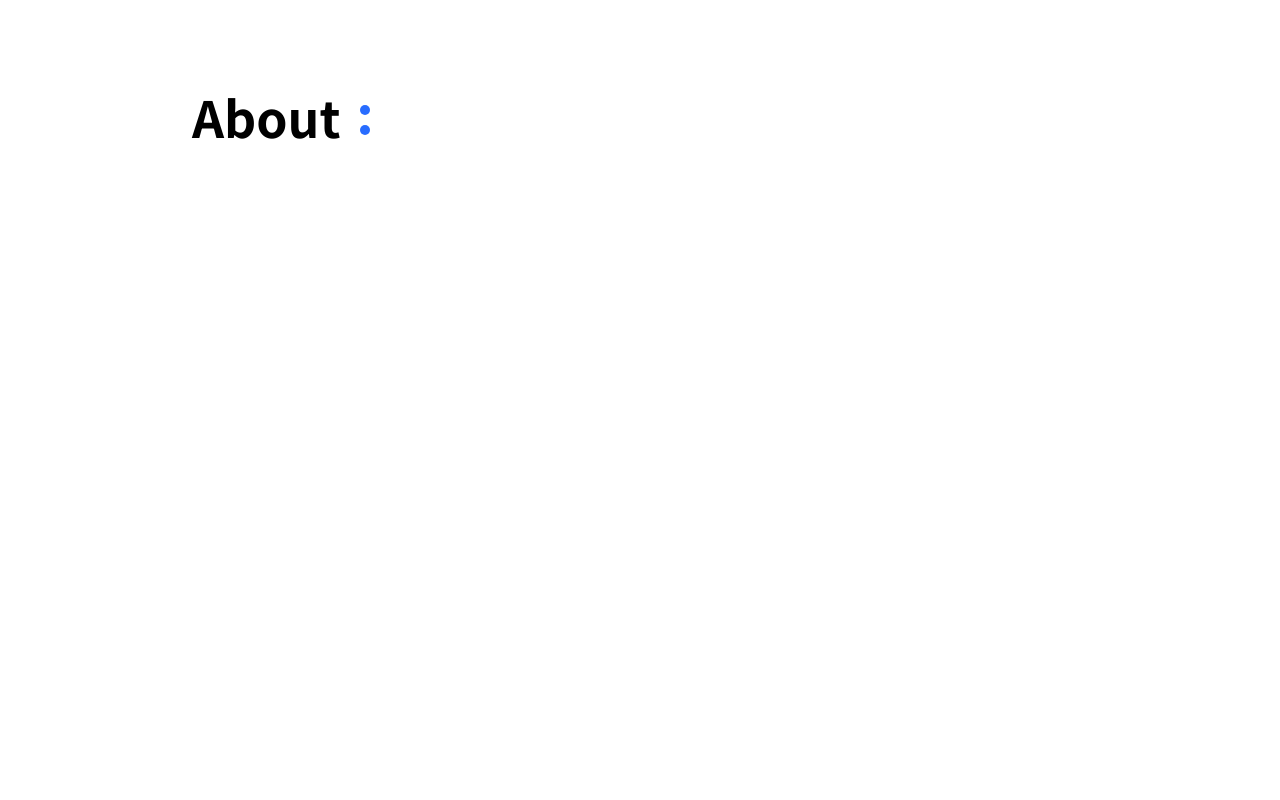
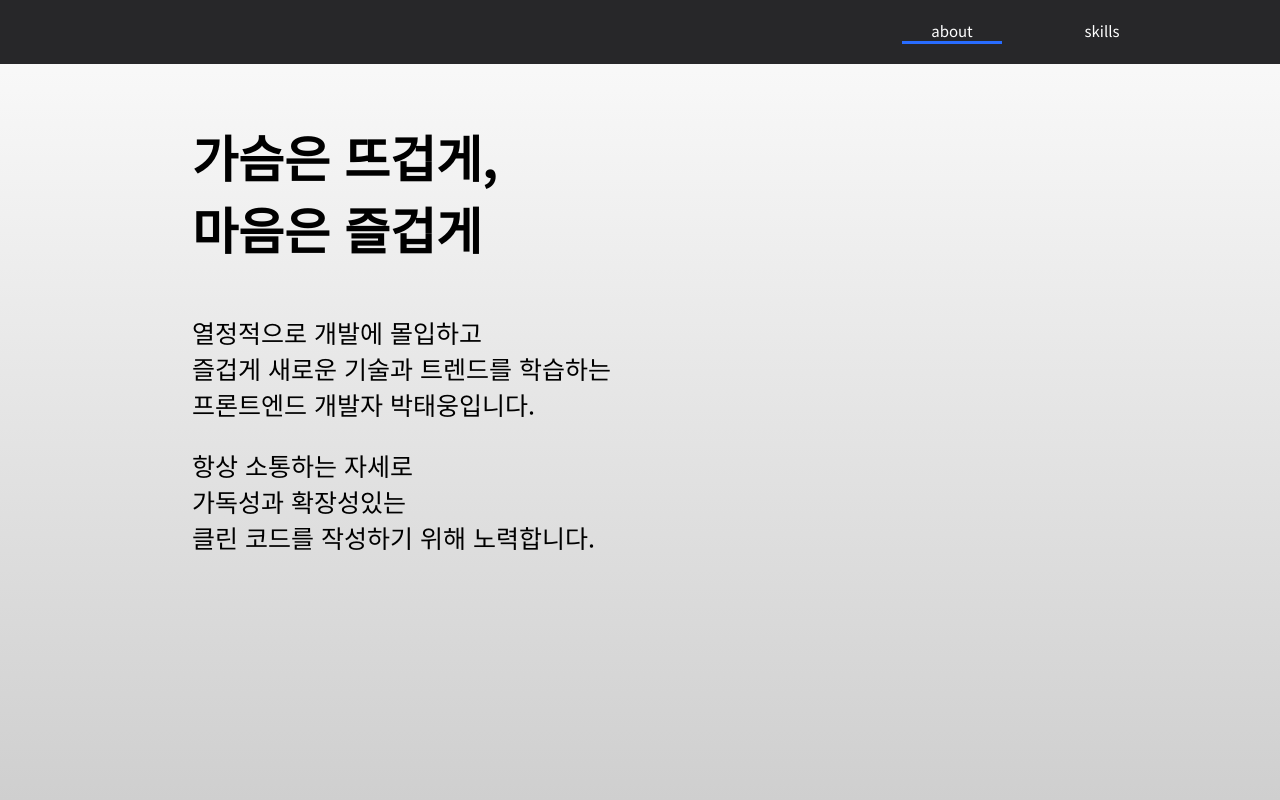
Before and after one commit to omg-xodnd/portfolio, a React (Create React App) app: page / in a window 1280 px wide. Shown: the top 800 px of the page. Built offline with nearby package versions, Linux system fonts and the light colour scheme.

Commit message:
Add Scroll Feature
using intersection observer API,
implemented section auto scroll feature and
header nav auto scroll feature

```diff
--- a/src/App.js
+++ b/src/App.js
@@ -9,7 +9,7 @@ function App() {
     isLoaded: false,
     isScrolled: false,
     isFinished: false,
-    isIntermissionVisible: false
+    isIntermissionVisible: false,
   };
   const [state, setState] = useState(initState);
 
--- a/src/_base.scss
+++ b/src/_base.scss
@@ -19,16 +19,6 @@ $mobile-100vh: calc(var(--vh) * 100);
   display: flex;
   justify-content: space-between;
   align-items: center;
-}
-
-@mixin section-title-dot($top, $right) {
-  position: absolute;
-  top: $top; right: $right;
-  width: 1rem;
-  height: 1rem;
-  border-radius: 100%;
-  background-color: $color-active;
-  animation: active 200ms 500ms 2;
 }
 
 // [keyframes]
@@ -53,15 +43,19 @@ $mobile-100vh: calc(var(--vh) * 100);
 .show-under-1024px { display: none; }
 .show-under-768px  { display: none; }
 .show-under-576px  { display: none; }
+.flex-on-PC { display: flex; }
+
+.ml-3 { margin-left: 3rem; }
 
 .section {
-
   box-sizing: border-box;
   margin: auto;
-  padding: 10vh 5vw;
+  padding: 15vh 5vw 10vh;
   width: 80vw;
-  height: 100vh;
-  height: $mobile-100vh;
+  min-height: 100vh;
+  min-height: $mobile-100vh;
+  border-radius: 1rem;
+  font-size: 2rem;
 
   &-title {
     position: relative;
@@ -69,20 +63,6 @@ $mobile-100vh: calc(var(--vh) * 100);
     margin: 0;
     margin-bottom: 50px;
     width: fit-content;
-    // height: 5rem;
-
-    &-dot1 {
-      @include section-title-dot(2.5rem, -3rem);
-    }
-
-    &-dot2 {
-      @include section-title-dot(4.5rem, -3rem);
-    }
-
-    &-wrap {
-      position: sticky;
-      top: 1rem;
-    }
   }
 }
 
@@ -94,11 +74,9 @@ $mobile-100vh: calc(var(--vh) * 100);
 }
 
 @media screen and (max-width: 768px) {
-  .show-under-768px {
-    display: initial;
-  }
+  .flex-on-PC { display: initial; }
 
-  .section {
-    width: 100vw;
-  }
+  .show-under-768px { display: initial; }
+
+  .section { width: 100vw; }
 }
--- a/src/components/About.js
+++ b/src/components/About.js
@@ -1,12 +1,32 @@
 import React from 'react';
 import './About.scss';
 
-function About({ SectionTitle }) {
+function About({ refAbout }) {
+
 
   return (
-    <section className="about">
-      <SectionTitle title={'About'} />
-    </section>
+    <div className="about-wrap">
+      <section ref={refAbout} className="about">
+        <h1 className="section-title">
+          <span>가슴은 뜨겁게, </span>
+          <br/>
+          <span>마음은 즐겁게</span>
+        </h1>
+
+        <p>
+          열정적으로 개발에 몰입하고 <br/>
+          즐겁게 새로운 기술과 트렌드를 학습하는 <br/>
+          프론트엔드 개발자 박태웅입니다.
+        </p>
+
+        <p>
+          항상 소통하는 자세로<br/>
+          가독성과 확장성있는<br/>
+          클린 코드를 작성하기 위해 노력합니다.
+        </p>
+
+      </section>
+    </div>
   );
 }
 
--- a/src/components/About.scss
+++ b/src/components/About.scss
@@ -2,4 +2,12 @@
 
 .about {
   @extend .section;
+
+  &-wrap {
+    background: linear-gradient(to bottom, #fcfcfc, #cfcfcf);
+  }
+
+  p {
+    font-size: 2.5rem;
+  }
 }
--- a/src/components/Header.js
+++ b/src/components/Header.js
@@ -1,9 +1,37 @@
 import React from 'react';
+import { smoothScrollTo } from '../util';
 import './Header.scss';
 
-function Header() {
+function Header({ refAbout, refSkills, sectionCurrent }) {
+  const sectionTitles = ['about', 'skills'];
+  const refs = {
+    about: refAbout,
+    skills: refSkills,
+  };
+
+  // components
+  const NavItem = ({ title }) => (
+    <li
+      onClick={() => smoothScrollTo(refs[title].current?.offsetTop)}
+      className={
+      sectionCurrent === title ? 'nav-item-active' : ''
+    }>{ title }</li>
+  );
+
+
+  const HeaderNav = () => (
+    <div className="header-nav">
+      <ul>
+        { sectionTitles.map((title, idx) => <NavItem title={title} key={idx} />) }
+      </ul>
+    </div>
+  );
+
+
   return (
     <header className="header">
+      <div className="logo"></div>
+      <HeaderNav />
     </header>
   );
 }
--- a/src/components/Header.scss
+++ b/src/components/Header.scss
@@ -4,9 +4,11 @@
   @include flex-between;
   position: fixed;
   top: 0; right: 0; left: 0;
-  height: 8rem;
-  background-color: white;
+  padding: 2rem 10vw;
+  background-color: $color-bg-dark;
   color: white;
+  font-size: 1.5rem;
+  z-index: 10;
 
   &-nav {
     ul {
@@ -17,7 +19,18 @@
     }
     li {
       list-style-type: none;
-      margin-left: 50px;
+      margin-left: 5rem;
+      color: white;
+      width: 10rem;
+      text-align: center;
+
+      &:hover {
+        cursor: pointer;
+      }
     }
   }
+
+  .nav-item-active {
+    border-bottom: 3px solid $color-active;
+  }
 }
--- a/src/components/Home.js
+++ b/src/components/Home.js
@@ -1,26 +1,54 @@
-import React from 'react';
+import React, { useEffect, useRef, useState } from 'react';
+
+// components
 import Header from './Header';
 import About from './About';
 import Skills from './Skills';
+
+import { smoothScrollTo } from '../util';
 import './Home.scss';
 
 function Home() {
-  const SectionTitle = ({ title }) => (
-    <div className="section-title-wrap">
-      <h1 className="section-title">
-        { title }
-        <div className="section-title-dot1"></div>
-        <div className="section-title-dot2"></div>
-      </h1>
-    </div>
-  )
+  const [sectionCurrent, setSectionCurrent] = useState('about');
+  const refAbout = useRef();
+  const refSkills = useRef();
+
+  useEffect(() => {
+    const observer = new IntersectionObserver(handleIntersect, { threshold: 0.2 });
+    observeRef(observer, refAbout);
+    observeRef(observer, refSkills);
+
+    return () => observer.disconnect();
+  }, []);
+
+  // methods
+  function handleIntersect(entries) {
+    entries.forEach(entry => {
+      console.log(entry.target.className, entry.isIntersecting);
+
+      if (entry.isIntersecting) {
+        smoothScrollTo(entry.target.offsetTop);
+        setSectionCurrent(entry.target.className);
+      };
+    })
+  };
+
+  function observeRef(observer, ref) {
+    observer.observe(ref.current);
+  }
 
   return (
     <>
-      <Header />
+      <Header
+        refAbout={refAbout}
+        refSkills={refSkills}
+        sectionCurrent={sectionCurrent}
+        />
       <main className="main">
-        <About SectionTitle={SectionTitle} />
-        <Skills SectionTitle={SectionTitle} />
+        <About
+          refAbout={refAbout} />
+        <Skills
+          refSkills={refSkills} />
       </main>
     </>
   );
--- a/src/components/Skills.js
+++ b/src/components/Skills.js
@@ -1,9 +1,10 @@
 import React from 'react';
-import logo from '../util/logo';
+import logo from '../util/skillsLogo';
 import './Skills.scss';
 
-function Skills({ SectionTitle }) {
+function Skills({ refSkills }) {
 
+  // components
   const Item = ({ name, src }) => (
     <figure className="skills-figure">
       <img className="skills-img" src={src} alt=""/>
@@ -18,12 +19,10 @@ function Skills({ SectionTitle }) {
   );
 
   return (
-    <div className="skills-wrap">
-      <section className="skills">
-        <SectionTitle title={'Skills'} />
-        <div className="skills-grid">{ itemGrid(logo) }</div>
-      </section>
-    </div>
+    <section ref={refSkills} className="skills">
+      <h1 className="section-title">Skills</h1>
+      <div className="skills-grid">{ itemGrid(logo) }</div>
+    </section>
   );
 }
 
--- a/src/components/Skills.scss
+++ b/src/components/Skills.scss
@@ -2,10 +2,6 @@
 
 .skills {
   @extend .section;
-
-  &-wrap {
-    background: $color-bg-light;
-  }
 
   &-figure {
     margin: 0;
--- a/src/util/index.js
+++ b/src/util/index.js
@@ -4,18 +4,19 @@ export function sleep(ms = 1000) {
   });
 }
 
-export function createObserver(onIntersect, options = { threshold: 1 }) {
-  return new IntersectionObserver(onIntersect, options);
-}
-
+let isScrollActive = false;
 export async function smoothScrollTo(targetY, unit = 40) {
   const getDiff = () => targetY - window.scrollY;
 
+  if (isScrollActive) { return };
+
+  isScrollActive = true;
   while (1) {
-    await sleep(15);
+    await sleep(13);
     let diff = getDiff();
     if (Math.abs(diff) < unit) {
       window.scrollTo(0, targetY);
+      isScrollActive = false;
       break;
     } else {
       window.scrollBy(0, Math.sign(diff) * unit);
--- a/src/util/logo.js
+++ b/src/util/skillsLogo.js
@@ -9,6 +9,8 @@ import Python from '../assets/logo/Python.png';
 import Django from '../assets/logo/Django.png';
 import Git from '../assets/logo/Git.png';
 
-export default {
+const logo = {
   HTML5, CSS3, JavaScript, Vue, React, Sass, TypeScript, Python, Django, Git
 };
+
+export default logo;
```
Also changed, not shown: 1 other file (tests, documents, lock files or other folders).
